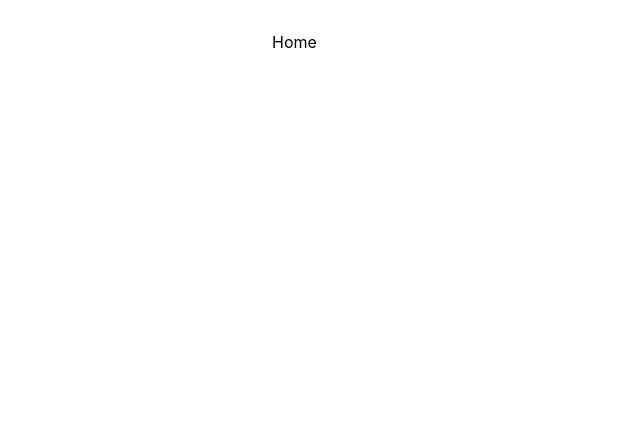
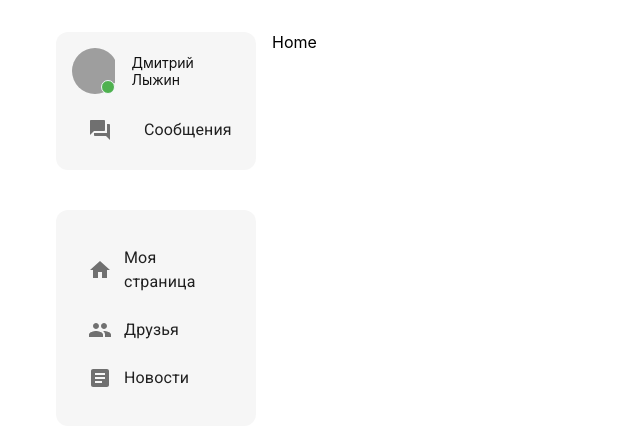
Before and after one commit to TeryaevAndrey/vk-copy, a React (Create React App) app: page / in a window 1280 px wide. Shown: the top 426 px of the page, without its empty margins (0-640 px from the left). Built offline with nearby package versions, Linux system fonts and the light colour scheme; grey boxes are pictures that could not be loaded.

Commit message:
add-menu

```diff
--- a/package.json
+++ b/package.json
@@ -5,6 +5,7 @@
   "dependencies": {
     "@emotion/react": "^11.10.5",
     "@emotion/styled": "^11.10.5",
+    "@mui/icons-material": "^5.10.16",
     "@mui/material": "^5.10.16",
     "@testing-library/jest-dom": "^5.16.5",
     "@testing-library/react": "^13.4.0",
--- /dev/null
+++ b/src/components/layout/Sidebar/Menu.tsx
@@ -0,0 +1,49 @@
+import React, { FC } from "react";
+import { Link, useNavigate } from "react-router-dom";
+import {
+  Card,
+  Avatar,
+  Box,
+  List,
+  ListItem,
+  ListItemIcon,
+  ListItemButton,
+  ListItemText,
+} from "@mui/material";
+import { QuestionAnswer } from "@mui/icons-material";
+import { menu } from "./dataMenu";
+
+const Menu: FC = () => {
+  const navigate = useNavigate();
+
+  return (
+    <Card
+      variant="outlined"
+      sx={{
+        padding: 2,
+        backgroundColor: "#F6F6F6",
+        border: "none",
+        borderRadius: 3,
+        marginTop: 5,
+        marginBottom: 10
+      }}
+    >
+      <List>
+        {menu.map((item) => (
+          <ListItem key={item.link} disablePadding>
+            <ListItemButton onClick={() => navigate(item.link)}>
+              <ListItemIcon sx={{
+                minWidth: 36
+              }}>
+                <item.icon />
+              </ListItemIcon>
+              <ListItemText primary={item.title} />
+            </ListItemButton>
+          </ListItem>
+        ))}
+      </List>
+    </Card>
+  );
+};
+
+export default Menu;
--- a/src/components/layout/Sidebar/Sidebar.tsx
+++ b/src/components/layout/Sidebar/Sidebar.tsx
@@ -1,11 +1,14 @@
 import { Box } from "@mui/material";
 import React, { FC } from "react";
 import { Link } from "react-router-dom";
+import UserItems from "./UserItems";
+import Menu from "./Menu";
 
 const Sidebar: FC = () => {
   return (
     <div>
-
+      <UserItems />
+      <Menu />
     </div>
   );
 };
--- a/src/components/layout/Sidebar/UserItems.tsx
+++ b/src/components/layout/Sidebar/UserItems.tsx
@@ -1,31 +1,69 @@
-import React, {FC} from 'react';
-import {Box} from "@mui/material";
-import { Link } from 'react-router-dom';
+import React, { FC } from "react";
+import { Link, useNavigate } from "react-router-dom";
+import { Card, Avatar, Box, List, ListItem, ListItemIcon, ListItemButton, ListItemText } from "@mui/material";
+import {QuestionAnswer} from "@mui/icons-material";
 
-const UserItems:FC = () => {
+const UserItems: FC = () => {
+  const navigate = useNavigate();
+
   return (
-    <Box sx={{
-      display: "flex",
-      alignItems: "center"
-    }}>
-      <Link to="/profile">
-        <Box sx={{
-          position: "relative",
-          marginRight: 5
-        }}>
-          <img src="https://e7.pngegg.com/pngimages/831/88/png-clipart-user-profile-computer-icons-user-interface-mystique-miscellaneous-user-interface-design.png" alt="user" />
-          <Box sx={{
-            backgroundColor: "green",
-            width: 4,
-            height: 4,
-            position: "absolute",
-            bottom: 2,
-            left: 2
-          }} />
+    <Card
+      variant="outlined"
+      sx={{
+        padding: 2,
+        backgroundColor: "#F6F6F6",
+        border: "none",
+        borderRadius: 3,
+      }}
+    >
+      <Link
+        to="/profile"
+        style={{
+          display: "flex",
+          alignItems: "center",
+          textDecoration: "none",
+          color: "#111",
+          marginBottom: 12,
+        }}
+      >
+        <Box
+          sx={{
+            position: "relative",
+            marginRight: 2,
+            overflow: "hidden",
+            width: 46,
+            height: 46,
+          }}
+        >
+          <Avatar
+            src="https://e7.pngegg.com/pngimages/831/88/png-clipart-user-profile-computer-icons-user-interface-mystique-miscellaneous-user-interface-design.png"
+            alt="user"
+            sx={{width: 46, height: 46, borderRadius: "50%"}}
+          />
+          <Box
+            sx={{
+              backgroundColor: "#4FB14F",
+              border: "1px solid #F1F7FA",
+              width: 12,
+              height: 12,
+              position: "absolute",
+              bottom: 0,
+              right: 0,
+              borderRadius: "50%"
+            }}
+          />
         </Box>
-        <span>Дмитрий Лыжин</span>
+        <span style={{ fontSize: "14px" }}>Дмитрий Лыжин</span>
       </Link>
-    </Box>
+      <ListItem disablePadding>
+        <ListItemButton onClick={() => navigate("/messages")}>
+          <ListItemIcon>
+            <QuestionAnswer />
+          </ListItemIcon>
+          <ListItemText primary="Сообщения" />
+        </ListItemButton>
+      </ListItem>
+    </Card>
   );
 };
 
--- /dev/null
+++ b/src/components/layout/Sidebar/dataMenu.ts
@@ -0,0 +1,19 @@
+import * as Icons from "@mui/icons-material";
+
+export const menu = [
+  {
+    title: "Моя страница",
+    link: "/profile",
+    icon: Icons.Home
+  },
+  {
+    title: "Друзья",
+    link: "/friends",
+    icon: Icons.People
+  },
+  {
+    title: "Новости",
+    link: "/",
+    icon: Icons.Article
+  }
+];
```
Also changed, not shown: 1 other file (tests, documents, lock files or other folders).
